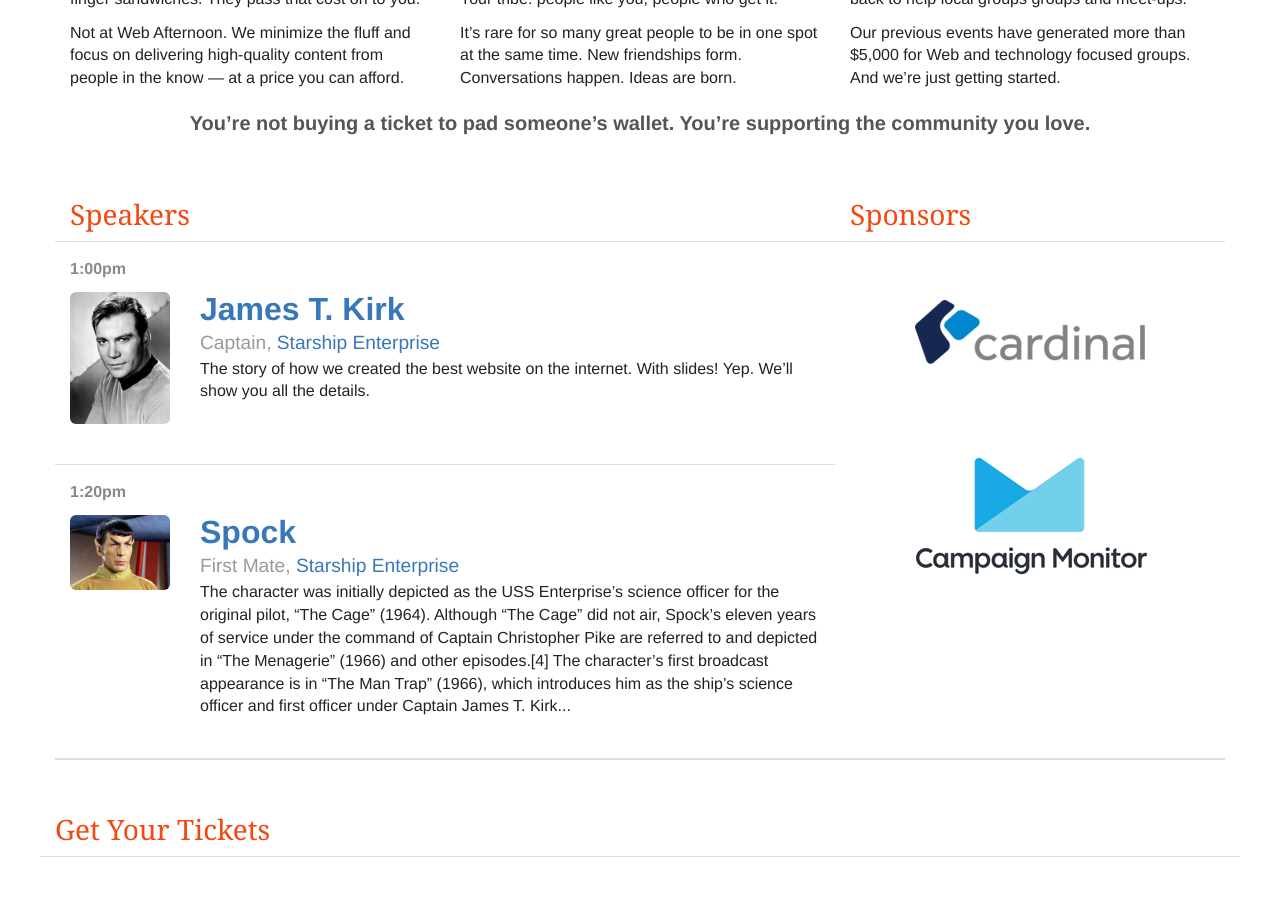
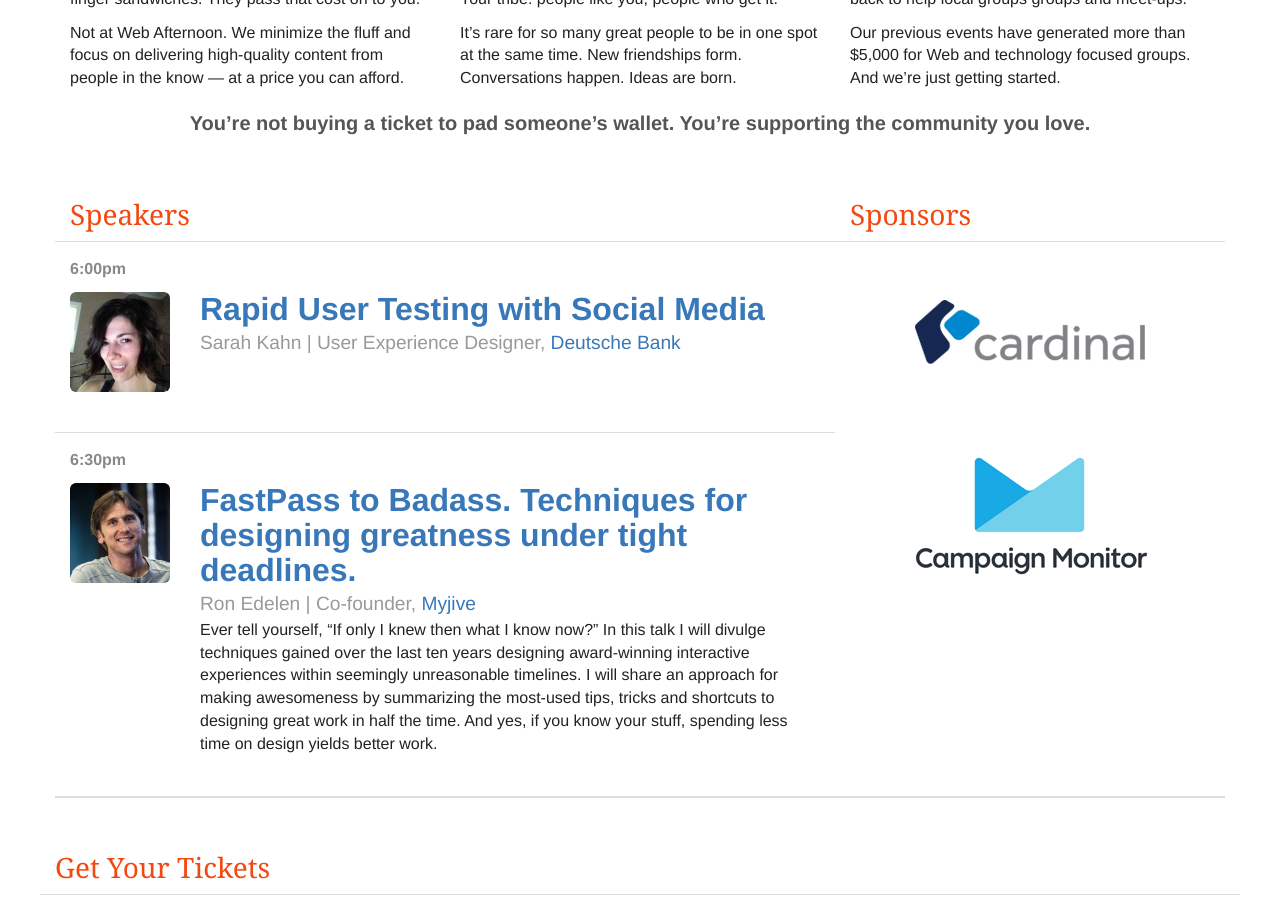
Before and after one commit to queencityacademy/webafternoon.com, a Jekyll site: the page built from index.html, in a window 1280 px wide and 900 px high, scrolled down 818 px. Built offline with Jekyll 4.4.1, drawn with Linux system fonts in a browser that asks for light colours; nearby versions of some CDN libraries; Markdown is read by kramdown in place of the engine named in the settings.

Commit message:
Added initial speakers

```diff
--- a/_includes/speaker-list-module.html
+++ b/_includes/speaker-list-module.html
@@ -6,8 +6,8 @@
     <a href="{{ speaker.url }}"><img src="/img/speakers/{{ speaker.bio-photo }}"></a>
   </div>
   <div class="speaker-meta">
-    <h4 class="speaker-name"><a href="{{ speaker.url }}">{{ speaker.name }}</a></h4>
-    <h5 class="speaker-title">{{ speaker.role }}{% if speaker.company %}, <a href="http://{{ speaker.company-url }}">{{ speaker.company }}</a>{% endif %}</h5>
+    <h4 class="speaker-name"><a href="{{ speaker.url }}">{{ speaker.talk-title }}</a></h4>
+    <h5 class="speaker-title">{{speaker.name}} | {{ speaker.role }}{% if speaker.company %}, <a href="http://{{ speaker.company-url }}">{{ speaker.company }}</a>{% endif %}</h5>
     <div class="talk-excerpt">{{ speaker.content | strip_html | truncatewords:75}}</div>
   </div>
 </div>
--- a/_layouts/thin.html
+++ b/_layouts/thin.html
@@ -45,14 +45,14 @@
       <div class="row">
         <div class="span12">
           <nav>
-            <a href="/sponsor/">Become a Sponsor</a><span> | </span><a href="/host/">Host an Event</a><span> | </span><a href="/code-of-conduct/">Code of Conduct</a>
+            <a href="http://www.sponseasy.com/p/web-afternoon">Become a Sponsor</a><span> | </span><a href="/code-of-conduct/">Code of Conduct</a>
           </nav>
         </div>
       </div>
       <div class="row">
         <div class="copyright">
           <a href="/"><img src="/img/logo-small.png" title="Web Afternoon"></a>
-          <p>Web Afternoon is brought to you by <a href="http://ninelabs.com">Nine Labs</a> and the <a href="http://www.awdg.org">Atlanta Web Design Group</a>. &copy {{ site.time | date: "%Y" }} All Rights Reserved</p>
+          <p>Web Afternoon is brought to you by <a href="http://queencityacademy.com">Queen City Academy</a> and the <a href="http://www.bermonpainter.com">Bermon Painter</a>. &copy {{ site.time | date: "%Y" }} All Rights Reserved</p>
         </div>
       </div>
     </div>
--- a/_posts/speakers/2014-10-02-james-t-kirk.md
+++ /dev/null
@@ -1,24 +0,0 @@
----
-layout: speaker
-category: speaker
-date: 2014-10-02 13:00:00
-title: James T. Kirk
-name: James T. Kirk
-role: Captain
-company: Starship Enterprise
-company-url: www.starship-enterprise.com
-biography: James Tiberius "Jim" Kirk is a fictional character in the Star Trek media franchise, appearing in numerous television episodes, films, books, comics, and video games. As the captain of the starship USS Enterprise, Kirk leads his crew as they explore "where no man has gone before".
-bio-photo: james-t-kirk.jpg
-facebook-profile: james-kirk
-twitter-handle: kirk
-website-url: www.website.com
-talk-start-time: 1:00pm
-talk-title: Make It So
-talk-description:
----
-
-The story of how we created the best website on the internet.
-
-### With slides!
-
-Yep. We'll show you all the details.
--- a/_posts/speakers/2014-10-02-spock.md
+++ /dev/null
@@ -1,17 +0,0 @@
----
-layout: speaker
-category: speaker
-date: 2014-10-02 13:20:00
-title: Spock
-name: Spock
-role: First Mate
-company: Starship Enterprise
-biography: Spock serves aboard the starship Enterprise, as science officer and first officer, and later as commanding officer of two iterations of the vessel. Spock's mixed human-Vulcan heritage serves as an important plot element in many of the character's appearances. Along with Captain James T. Kirk and Dr. Leonard "Bones" McCoy, he is one of the three central characters in the original Star Trek series and its films. After retiring from Starfleet, Spock serves as a Federation ambassador, contributing toward the détente between the Federation and the Klingon Empire. In his later years, he serves as Federation ambassador to the Romulan Star Empire and becomes involved in the ill-fated attempt to save Romulus from a supernova.
-bio-photo: spock.jpg
-facebook-profile: spock
-twitter-handle: spock
-website-url: www.spock.com
-talk-title: Illogical, Captain
----
-
-The character was initially depicted as the USS Enterprise's science officer for the original pilot, "The Cage" (1964). Although "The Cage" did not air, Spock's eleven years of service under the command of Captain Christopher Pike are referred to and depicted in "The Menagerie" (1966) and other episodes.[4] The character's first broadcast appearance is in "The Man Trap" (1966), which introduces him as the ship's science officer and first officer under Captain James T. Kirk (William Shatner).[4] Star Trek depicts a "troika" of Spock, Kirk, and Doctor Leonard McCoy (DeForest Kelley); while McCoy often acts as Kirk's conscience, Spock offers the captain an emotionally detached, logical perspective.[4] The character also offers an "outsider's" perspective on "the human condition".[4]
--- /dev/null
+++ b/_posts/speakers/2014-12-05-ron-edelen.md
@@ -0,0 +1,20 @@
+---
+layout: speaker
+category: speaker
+date: 2014-12-05 18:30:00
+title: Ron Edelen
+name: Ron Edelen
+role: Co-founder
+company: Myjive
+company-url: www.myjive.com
+biography: "<p>Ron is a cofounder of Myjive, a digital agency based out of Charlotte, N.C. He started his career working for motion design studios in Los Angeles, Calif., where he began blending his passion for film, popular culture, fine arts and technology.</p> <p>Today, Ron oversees an A-list team of creatives across all departments at Myjive, which include digital marketing, interactive design, visual design and studio production. His award-winning career includes work for Fiji Water, Discovery Channel, No nonsense, Ecko Clothing, Jeep, HGTV, Volvo Trucks, Fox Sports, Zynga, NAPA Filters, NFL Network, Velux, Regal Boats, Duke Energy and Dr Pepper.</p><p>A master's graduate from the College of Fine Arts at the University of Florida, Ron was also an Adjunct Professor of design for the Virginia Commonwealth University. He is a frequent speaker at design symposiums, Adobe Design Achievement Awards juror, TEDxCharlotte organizer and an executive member of SoDa, an exclusive association for owners of the world's leading digital agencies.</p>"
+bio-photo: ron-edelen.jpg
+facebook-profile: ~
+twitter-handle: aarahkahak
+website-url: kahnlab.com
+talk-start-time: 1:30pm
+talk-title: FastPass to Badass. Techniques for designing greatness under tight deadlines.
+talk-description: ~
+---
+
+Ever tell yourself, "If only I knew then what I know now?" In this talk I will divulge techniques gained over the last ten years designing award-winning interactive experiences within seemingly unreasonable timelines. I will share an approach for making awesomeness by summarizing the most-used tips, tricks and shortcuts to designing great work in half the time. And yes, if you know your stuff, spending less time on design yields better work.
--- /dev/null
+++ b/_posts/speakers/2014-12-05-sarah-kahn.md
@@ -0,0 +1,18 @@
+---
+layout: speaker
+category: speaker
+date: 2014-12-05 18:00:00
+title: Sarah Kahn
+name: Sarah Kahn
+role: User Experience Designer
+company: Deutsche Bank
+company-url: www.db.com
+biography: Sara is a rogue librarian turned UX/UI developer. She attended grad school at the School of Information and Library Science at UNC-Chapel Hill. She co-organizes Refresh the Triangle and is the Co-leader for Girl Develop It RDU.
+bio-photo: sarah-kahn.jpg
+facebook-profile: ~
+twitter-handle: aarahkahak
+website-url: kahnlab.com
+talk-start-time: 1:00pm
+talk-title: Rapid User Testing with Social Media
+talk-description: ~
+---
```
Also changed, not shown: _posts/speakers/2014-12-05-break-first.md (renamed from _posts/speakers/2014-10-02-break-first.md), img/speakers/james-t-kirk.jpg (deleted), img/speakers/ron-edelen.jpg (added), img/speakers/sarah-kahn.jpg (added), img/speakers/spock.jpg (deleted), 3 other files.
